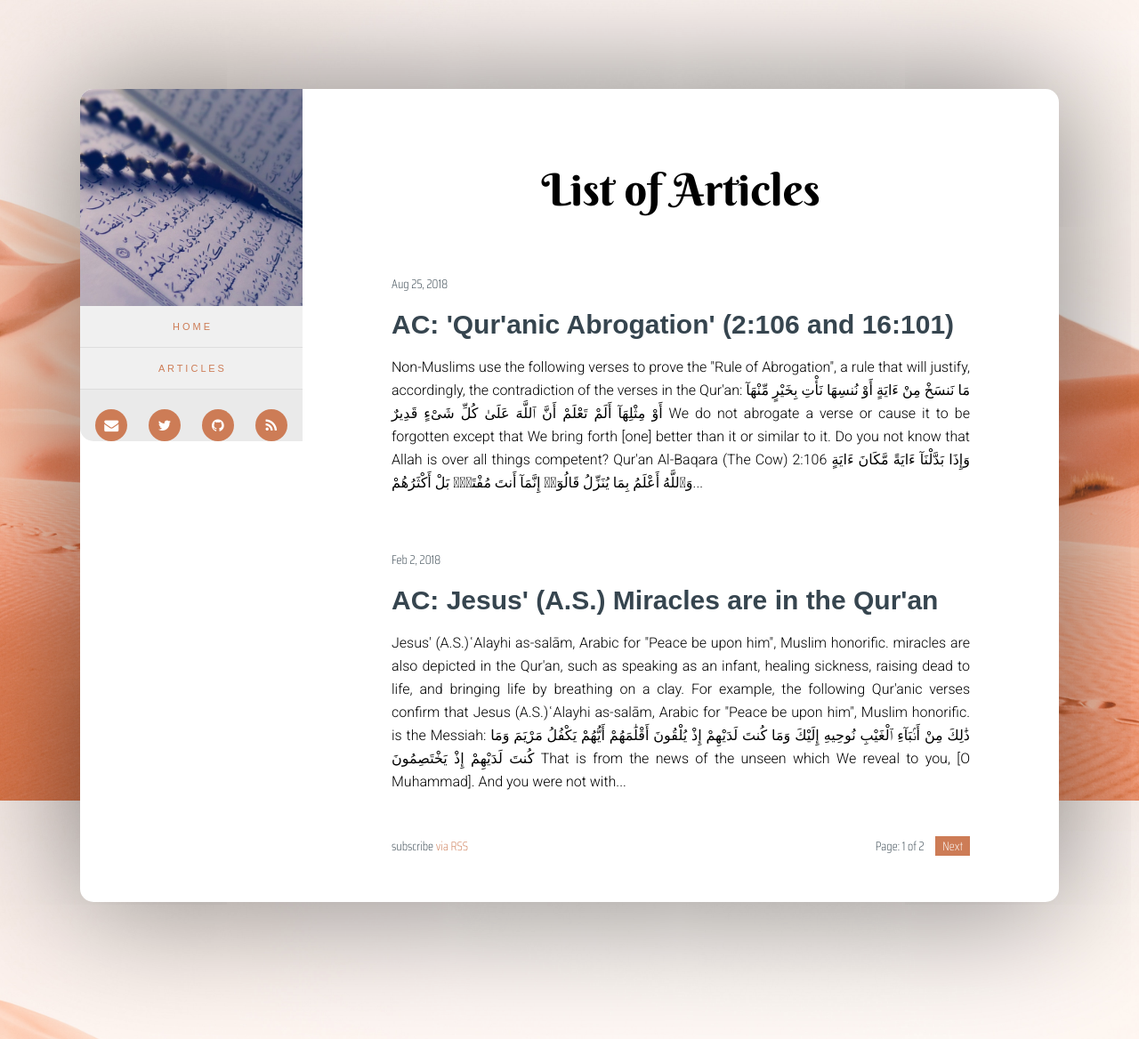
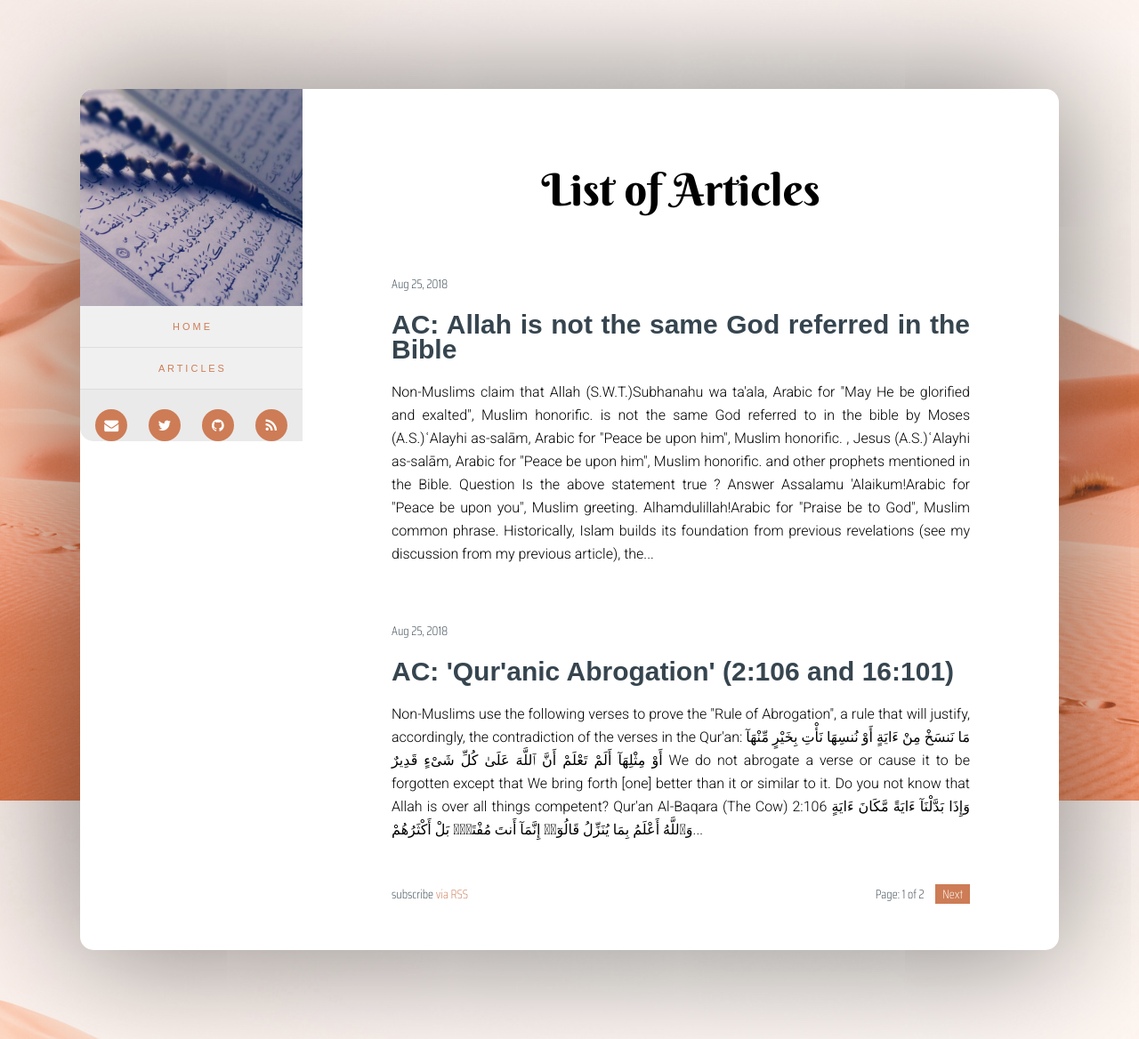
Before and after one commit to learn-islam/learn-islam.github.io, a Jekyll site: the page built from blog/index.html, in a window 1280 px wide. Shown: the whole page at 89% size. Built offline with Jekyll 4.4.1, drawn with Linux system fonts in a browser that asks for light colours; nearby versions of some CDN libraries; some web fonts are replaced; the list of posts is cut into pages by our own code.

Commit message:
init post

```diff
--- /dev/null
+++ b/_posts/2018-08-31-Allah-is-not-the-same-god-in-the-bible.html
@@ -0,0 +1,202 @@
+---
+layout: post
+title:  "AC: Allah is not the same God referred in the Bible"
+date:   2018-08-26 1:00:00 +0800
+categories: Answering Christianity Qur'an Al-Baqara An-Nahl Yunus 2:106 16:101
+comments: true
+---
+Non-Muslims claim that Allah <span class="tooltip">(S.W.T.)<span class="tooltiptext">Subhanahu wa ta'ala, Arabic for "May He be glorified and exalted", Muslim honorific.</span></span> is not the same God referred to in the bible by Moses <span class="tooltip">(A.S.)<span class="tooltiptext">ʿAlayhi as-salām, Arabic for "Peace be upon him", Muslim honorific.</span></span> , Jesus <span class="tooltip">(A.S.)<span class="tooltiptext">ʿAlayhi as-salām, Arabic for "Peace be upon him", Muslim honorific.</span></span>  and other prophets mentioned in the Bible.
+<div class="question-label-wrapper">
+    <span class="question-label">Question</span>
+</div>
+<div class="question">
+    Is the above statement true
+    ?
+</div>
+<div class="answer-label-wrapper">
+    <span class="answer-label">Answer</span>
+</div>
+<div class="answer">
+    <span class="tooltip">Assalamu 'Alaikum!<span class="tooltiptext">Arabic for "Peace be upon you", Muslim greeting.</span></span>
+    <span class="tooltip">Alhamdulillah!<span class="tooltiptext">Arabic for "Praise be to God", Muslim common phrase.</span></span>
+    <p>
+        Historically, Islam builds its foundation from previous revelations (see my discussion from my <a href="https://learn-islam.github.io/answering/christianity/qur'an/al-baqara/an-nahl/yunus/2:106/16:101/2018/08/25/Quranic-Abrogation.html" target="_blank">previous article</a>), the Torah and the Gospels. Therefore,
+        it should be straightforward for us Muslims to believe that, the God referred to by Moses <span class="tooltip">(A.S.)<span class="tooltiptext">ʿAlayhi as-salām, Arabic for "Peace be upon him", Muslim honorific.</span></span>  and Jesus <span class="tooltip">(A.S.)<span class="tooltiptext">ʿAlayhi as-salām, Arabic for "Peace be upon him", Muslim honorific.</span></span>, in the previous revelations, is the same God referred to in the Qur'an.
+        <!-- That is, if indeed the bible contains the authentic revelations given to prophets Moses <span class="tooltip">(A.S.)<span class="tooltiptext">ʿAlayhi as-salām, Arabic for "Peace be upon him", Muslim honorific.</span></span>  and Jesus <span class="tooltip">(A.S.)<span class="tooltiptext">ʿAlayhi as-salām, Arabic for "Peace be upon him", Muslim honorific.</span></span> , then
+        there is no question on the difference, since both must be the same. -->
+    <!-- </p>
+    <p> -->
+        However, as you noticed, we Muslims have reservations, we don't really know how authentic are the revelations in the bible, that is,
+        we don't know which verse is indeed a true revelation. What we are (Muslims) sure of,
+        is that the religion preached by Moses <span class="tooltip">(A.S.)<span class="tooltiptext">ʿAlayhi as-salām, Arabic for "Peace be upon him", Muslim honorific.</span></span>  (see Deuteronomy 6:4) and Jesus <span class="tooltip">(A.S.)<span class="tooltiptext">ʿAlayhi as-salām, Arabic for "Peace be upon him", Muslim honorific.</span></span>  (see Matthew 5:17-19 and 17:3, see my <a href="https://learn-islam.github.io/answering/christianity/qur'an/al-baqara/an-nahl/yunus/2:106/16:101/2018/08/25/Quranic-Abrogation.html" target="_blank">previous article</a> for more details
+        on why Moses <span class="tooltip">(A.S.)<span class="tooltiptext">ʿAlayhi as-salām, Arabic for "Peace be upon him", Muslim honorific.</span></span>  and all prophets are Muslims) refers to one absolute supreme being, and that is the Almighty God, that is Allah <span class="tooltip">(S.W.T.)<span class="tooltiptext">Subhanahu wa ta'ala, Arabic for "May He be glorified and exalted", Muslim honorific.</span></span>.
+        Hence, any bible verses referring to the absolute oneness of God is indeed lovely to us Muslims.
+    </p>
+    <p>
+        Let's investigate how Moses <span class="tooltip">(A.S.)<span class="tooltiptext">ʿAlayhi as-salām, Arabic for "Peace be upon him", Muslim honorific.</span></span>, Jesus <span class="tooltip">(A.S.)<span class="tooltiptext">ʿAlayhi as-salām, Arabic for "Peace be upon him", Muslim honorific.</span></span>, and prophet Muhammad <span class="tooltip">(S.A.W.)<span class="tooltiptext">Ṣalla llāhu ʿalay-hi wa-alehe-wa-sallam, Arabic for "May Allah honour him and grant him peace", Muslim honorific.</span></span> refer to God,
+        etymologically (the study of the origin of words and the way in which their meanings have changed throughout history).
+        Starting with the name of God in Arabic, and its comparison to Hebrew (the language of Moses <span class="tooltip">(A.S.)<span class="tooltiptext">ʿAlayhi as-salām, Arabic for "Peace be upon him", Muslim honorific.</span></span>) and Aramaic (the language of Jesus <span class="tooltip">(A.S.)<span class="tooltiptext">ʿAlayhi as-salām, Arabic for "Peace be upon him", Muslim honorific.</span></span>). After that, we'll look at the concept of God
+        in Judaism, Christianity, and Islam.
+    </p>
+    <div class="investigation-wrapper">
+        <span class="investigation-label">The name of God in Arabic</span>
+    </div>
+    <div class="investigation with-top-border">
+        It would be better to understand the difference if we know the meaning of the arabic name of God, Allah.
+        The name Allah is written in Arabic as <span class="quran-inline">الله</span>. It is composed of the following letters:
+        <table>
+            <thead>
+                <td>Arabic Letter</td>
+                <td>Name</td>
+            </thead>
+            <tbody>
+                <tr>
+                    <td align="center"><span class="quran-inline">ا</span></td>
+                    <td align="center">Alif</td>
+                </tr>
+                <tr>
+                    <td align="center"><span class="quran-inline">ل</span></td>
+                    <td align="center">Lam</td>
+                </tr>
+                <tr>
+                    <td align="center"><span class="quran-inline">ل</span></td>
+                    <td align="center">Lam</td>
+                </tr>
+                <tr>
+                    <td align="center"><span class="quran-inline">ه</span></td>
+                    <td align="center">Hah</td>
+                </tr>
+            </tbody>
+        </table>
+        The letters above are all consonants. The vowels are formed by what we call the <a href="https://en.wikipedia.org/wiki/Arabic_diacritics" target="_blank">tashkil</a> (these are the small lines above and below the consonant letters), and
+        the complete form of the name with the vowel is <span class="quran-inline">اَللّٰهْ</span>. The name Allah refers to "one and only true God".
+    </div>
+    <div class="investigation-wrapper">
+        <span class="investigation-label">The name of God in Hebrew</span>
+    </div>
+    <div class="investigation with-top-border">
+        The old testament is the Jewish bible originally written in Hebrew (the language of Moses <span class="tooltip">(A.S.)<span class="tooltiptext">ʿAlayhi as-salām, Arabic for "Peace be upon him", Muslim honorific.</span></span>) and some Aramaic (e.g. the book of Ezra. Aramaic is the language of Jesus <span class="tooltip">(A.S.)<span class="tooltiptext">ʿAlayhi as-salām, Arabic for "Peace be upon him", Muslim honorific.</span></span>), a semetic language with close similarity to
+        Arabic (the language of prophet Muhammad <span class="tooltip">(S.A.W.)<span class="tooltiptext">Ṣalla llāhu ʿalay-hi wa-alehe-wa-sallam, Arabic for "May Allah honour him and grant him peace", Muslim honorific.</span></span>). The name Allah if spelled in Hebrew is <span class="bible-hebrew-inline">אללה</span>,
+        composed of the following consonant letters:
+        <table>
+            <thead>
+                <td>Hebrew Letter</td>
+                <td>Name</td>
+            </thead>
+            <tbody>
+                <tr>
+                    <td align="center"><span class="bible-hebrew-inline">א</span></td>
+                    <td align="center">Aleph</td>
+                </tr>
+                <tr>
+                    <td align="center"><span class="bible-hebrew-inline">ל</span></td>
+                    <td align="center">Lamed</td>
+                </tr>
+                <tr>
+                    <td align="center"><span class="bible-hebrew-inline">ל</span></td>
+                    <td align="center">Lamed</td>
+                </tr>
+                <tr>
+                    <td align="center"><span class="bible-hebrew-inline">ה</span></td>
+                    <td align="center">He</td>
+                </tr>
+            </tbody>
+        </table>
+        or in English, <span class="bible-hebrew-inline">א</span> is equivalent to <b>A</b> as consonant (a placeholder for the following sounds: "a", "e" or "i", "o" or "u");
+        <span class="bible-hebrew-inline">ל</span> is equivalent to letter <b>L</b>; and <span class="bible-hebrew-inline">ה</span> is equivalent to letter <b>H</b>.
+        If we remove one <span class="bible-hebrew-inline">ל</span> (lamed) above, then we have <span class="bible-hebrew-inline">אלה</span>, which in Hebrew is "God".
+        Of course, one might argue that these letters can also refer to "curse" in Hebrew, since there are seven letters in Hebrew that uses the three ordered consonant
+        letters -- <span class="bible-hebrew-inline">אלה</span>, and two of it are "curse" and "God".
+        Moreoever, like the tashkil of Arabic for vowels, Hebrew uses <a href="https://en.wikipedia.org/wiki/Niqqud" target="_blank">niqqud</a> (dots above and below the consonant letters) for vowels. So that the spelling of "curse" in Hebrew is
+        <span class="bible-hebrew-inline">אָלָה</span>, and the complete spelling of "god" in Hebrew is <span class="bible-hebrew-inline">ַאֱלֹה</span>.
+        Through etymology, the name of God in Hebrew is based on the three letters: <span class="bible-hebrew-inline">אלה</span>.
+         <p>
+            On the other hand, God in Arabic is also called "ilah" spelled as (with vowels) <span class="quran-inline">اِلَهْ</span>&nbsp;, composed of the following consonant letters:
+            <table>
+                <thead>
+                    <td>Arabic Letter</td>
+                    <td>Name</td>
+                </thead>
+                <tbody>
+                    <tr>
+                        <td align="center"><span class="quran-inline">ا</span></td>
+                        <td align="center">Alif</td>
+                    </tr>
+                    <tr>
+                        <td align="center"><span class="quran-inline">ل</span></td>
+                        <td align="center">Lam</td>
+                    </tr>
+                    <tr>
+                        <td align="center"><span class="quran-inline">ه</span></td>
+                        <td align="center">Hah</td>
+                    </tr>
+                </tbody>
+            </table>
+            which in Hebrew is equivalent to <span class="bible-hebrew-inline">אלה</span>. Though there are differences on the style of the scripts, the letters used are the same.
+            Therefore, etymologically, the word God in Hebrew and in Arabic is the same.
+        </p>
+    </div>
+    <div class="investigation-wrapper">
+        <span class="investigation-label">The name of God in Aramaic</span>
+    </div>
+    <div class="investigation with-top-border">
+        The word God in Aramaic which is the language of Jesus <span class="tooltip">(A.S.)<span class="tooltiptext">ʿAlayhi as-salām, Arabic for "Peace be upon him", Muslim honorific.</span></span>  is pronunced as "Aalah" (eastern) or "Aaloh" (western), spelled as follows: <span class="bible-aramaic-inline">𐡀𐡋𐡄</span> (all in consonants using Imperial Aramaic letter):
+        <table>
+                <thead>
+                    <td>Aramaic Letter</td>
+                    <td>Name</td>
+                </thead>
+                <tbody>
+                    <tr>
+                        <td align="center"><span class="quran-inline">𐡀</span></td>
+                        <td align="center">Ālap</td>
+                    </tr>
+                    <tr>
+                        <td align="center"><span class="quran-inline">𐡋</span></td>
+                        <td align="center">Lāmadh</td>
+                    </tr>
+                    <tr>
+                        <td align="center"><span class="quran-inline">𐡄</span></td>
+                        <td align="center">Hē</td>
+                    </tr>
+                </tbody>
+            </table>
+        You can confirm this at <a href="http://www.atour.com/cgi-bin/dictionary.cgi?string=god&Search_Field=Meaning" target="_blank">Aramaic Lexicon and Concordance</a> by entering "God" in the query.
+        Therefore, Jesus <span class="tooltip">(A.S.)<span class="tooltiptext">ʿAlayhi as-salām, Arabic for "Peace be upon him", Muslim honorific.</span></span>  referred to God as "Aalah" which is close to Allah. I think this should be no surprise since Arab Christians use the name "Allah"
+        to refer to God. However, we should be clear that we Muslims and Christians don't refer to the same God as discussed in the next section.
+        <!-- <p>
+            For us Muslims, we believe that the God referred to by Moses <span class="tooltip">(A.S.)<span class="tooltiptext">ʿAlayhi as-salām, Arabic for "Peace be upon him", Muslim honorific.</span></span>  and Jesus <span class="tooltip">(A.S.)<span class="tooltiptext">ʿAlayhi as-salām, Arabic for "Peace be upon him", Muslim honorific.</span></span>  is the same God referred to by prophet Muhammad <span class="tooltip">(S.A.W.)<span class="tooltiptext">Ṣalla llāhu ʿalay-hi wa-alehe-wa-sallam, Arabic for "May Allah honour him and grant him peace", Muslim honorific.</span></span>. However, we need to be clear that
+            Christians do not refer to the same God referred to by Muslims and Jews. Since Muslims and Jews refer to one absolute being,
+            while the Christians refer to God as triune God in order to account the deity of Jesus <span class="tooltip">(A.S.)<span class="tooltiptext">ʿAlayhi as-salām, Arabic for "Peace be upon him", Muslim honorific.</span></span> . As a Muslim, I attest that the God prayed to by Jews
+            is the same God we pray to, and I'll discuss this in the next section
+        </p> -->
+        <p>
+            <b>As a conclusion for this section, the name Allah in Arabic, is indeed God in Hebrew and Aramaic. This is in contrary to the claims by other non-Muslims that Allah is a moon God or a curse God (from the Hebrew word <span class="bible-hebrew-inline">אָלָה</span>) or devil, I think that is just nonsense.
+            As a Muslim, taught to respect all religions, we should not propagate false information.
+            </b>
+        </p>
+        <p>
+            Does Judaism, Christianity, and Islam then have the same concept of God?
+        </p>
+    </div>
+    <div class="investigation-wrapper">
+        <span class="investigation-label">Concept of God in Judaism, Christianity, Islam</span>
+    </div>
+    <div class="investigation with-top-border">
+        While we have proven (through etymology) the similarity of the word God in three languages, we also need to confirm its consistency with the concept of God taught in the
+        three religions. I think it should be clear that, among the three religions, only Islam and Judaism pray to the same one absolute being (pure monotheism), while Christianity pray to a triune God to accommodate the deity of Jesus <span class="tooltip">(A.S.)<span class="tooltiptext">ʿAlayhi as-salām, Arabic for "Peace be upon him", Muslim honorific.</span></span> .
+        <p>
+            <b>Therefore, what we need to hear at this point, is the evidence of our Christian brothers to prove that Moses <span class="tooltip">(A.S.)<span class="tooltiptext">ʿAlayhi as-salām, Arabic for "Peace be upon him", Muslim honorific.</span></span>  did indeed pray to a triune God.
+            We understand that our Christian brothers claim that the old testament is the fulfillment of the diety of Jesus <span class="tooltip">(A.S.)<span class="tooltiptext">ʿAlayhi as-salām, Arabic for "Peace be upon him", Muslim honorific.</span></span>, but as a Muslim, I want to
+            see proofs for that claim.</b>
+        </p>
+        <p>
+            I will let the Jews to speak about Judaism, Christianity, and Islam on topics like the concept of God, and similarity and differences (all of these
+            videos are maintained by Jews and not by Muslims):
+        </p>
+        <iframe width="100%" height="315" src="https://www.youtube.com/embed/gtKYYgyNONI" frameborder="0" allow="autoplay; encrypted-media" allowfullscreen></iframe>
+        <iframe width="100%" height="315" src="https://www.youtube.com/embed/Gy3t-UUQiyY" frameborder="0" allow="autoplay; encrypted-media" allowfullscreen></iframe>
+        <iframe width="100%" height="315" src="https://www.youtube.com/embed/ICprG6PLnAE" frameborder="0" allow="autoplay; encrypted-media" allowfullscreen></iframe>
+    </div>
+
+</div>
--- a/_sass/stylesheets/partials/_body.scss
+++ b/_sass/stylesheets/partials/_body.scss
@@ -45,6 +45,7 @@ html {
         }
 
         table {
+            margin: 15px 0;
             width: 100%;
             max-width: 100%;
             border-collapse:collapse;
--- a/_sass/stylesheets/partials/_main-content.scss
+++ b/_sass/stylesheets/partials/_main-content.scss
@@ -195,6 +195,14 @@
             color: $quran-color;
         }
 
+        .bible-hebrew-inline {
+            font-size: 20px;
+        }
+
+        .bible-aramaic-inline {
+            font-size: 15px;
+        }
+
         .quran, .quran-inline {
             line-height: 250%;
             text-align: right;
--- a/assets/main.css
+++ b/assets/main.css
@@ -239,6 +239,8 @@ html body {
     html body main.site-main-content .quran, html body main.site-main-content .bible, html body main.site-main-content .bible-hebrew {
       display: block;
       color: #a07b03; }
+    html body main.site-main-content .bible-hebrew-inline {
+      font-size: 18px; }
     html body main.site-main-content .quran, html body main.site-main-content .quran-inline {
       line-height: 250%;
       text-align: right;
```
